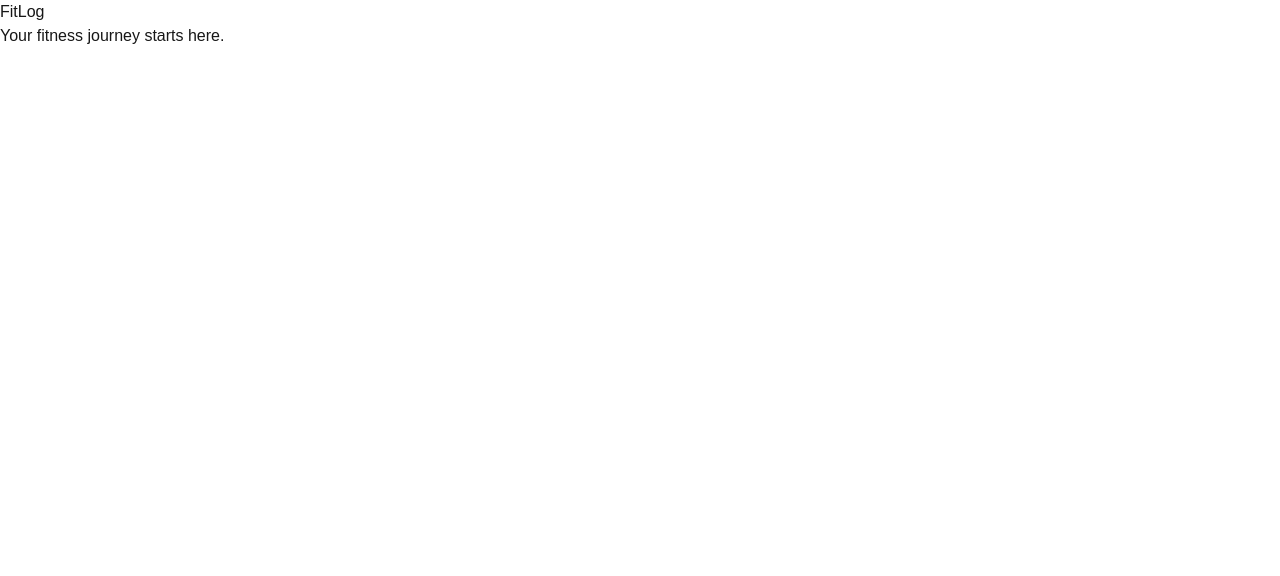
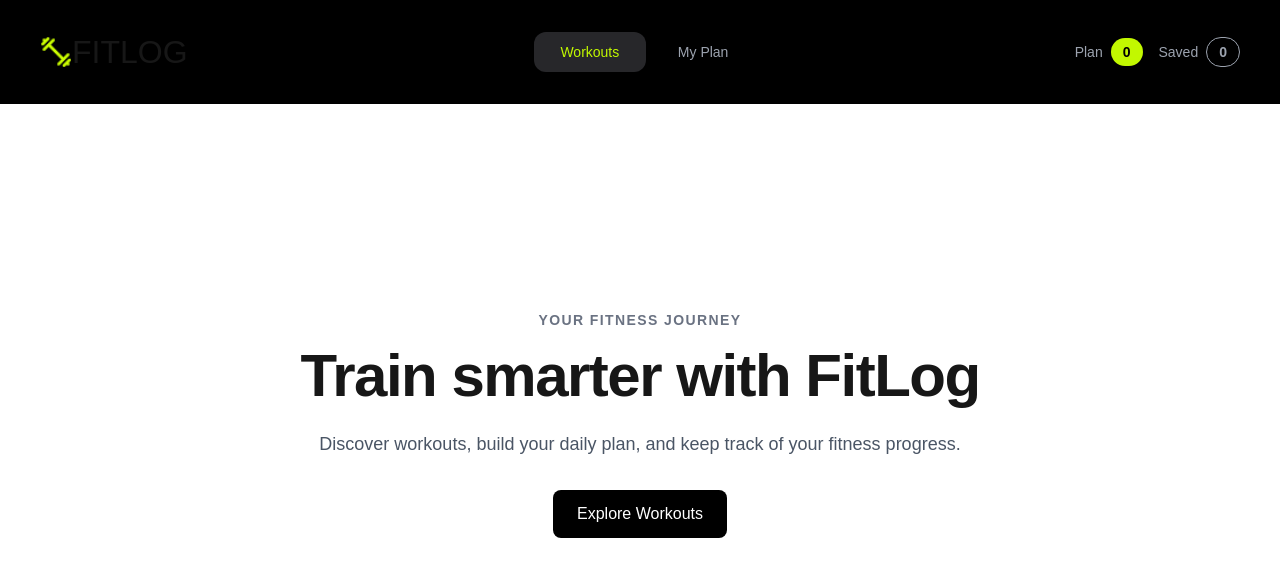
Before and after one commit to ahmedZubaer911/Fit-log, a Next.js app: page / in a window 1280 px wide. Shown: the top 576 px of the page. Built offline with nearby package versions, Linux system fonts and the light colour scheme.

Commit message:
added navbar

```diff
--- a/src/app/layout.tsx
+++ b/src/app/layout.tsx
@@ -1,5 +1,7 @@
 import type { Metadata } from "next";
 import "./globals.css";
+import Navbar from "@/components/navbar";
+
 
 export const metadata: Metadata = {
   title: "Create Next App",
@@ -11,7 +13,9 @@ export default function RootLayout({ children }: LayoutProps<"/">) {
     <html
       lang="en"
     >
-      <body className="min-h-full flex flex-col">{children}</body>
+      <body className="min-h-full flex flex-col">
+        <Navbar />
+        {children}</body>
     </html>
   );
 }
--- a/src/app/page.tsx
+++ b/src/app/page.tsx
@@ -1,4 +1,26 @@
 export default function Home() {
-return ( <main> <h1>FitLog</h1> <p>Your fitness journey starts here.</p> </main>
-);
+  return (
+    <main className="min-h-screen">
+      <section className="flex min-h-[80vh] items-center justify-center px-6">
+        <div className="max-w-3xl text-center">
+          <p className="mb-4 text-sm font-semibold uppercase tracking-widest text-gray-500">
+            Your Fitness Journey
+          </p>
+
+          <h1 className="text-4xl font-bold tracking-tight sm:text-6xl">
+            Train smarter with FitLog
+          </h1>
+
+          <p className="mx-auto mt-6 max-w-2xl text-lg text-gray-600">
+            Discover workouts, build your daily plan, and keep track of your
+            fitness progress.
+          </p>
+
+          <button className="mt-8 rounded-lg bg-black px-6 py-3 font-medium text-white hover:bg-gray-800">
+            Explore Workouts
+          </button>
+        </div>
+      </section>
+    </main>
+  );
 }
--- /dev/null
+++ b/src/components/navbar.tsx
@@ -0,0 +1,56 @@
+import Image from "next/image";
+import Link from "next/link";
+
+export default function Navbar() {
+  return (
+    <header className="bg-black px-4 py-4">
+      <nav className="mx-auto flex max-w-7xl items-center justify-between px-6 py-3">
+        {/* Logo */}
+        <Link href="/" className="flex items-center">
+          <Image
+            src="/logo.png"
+            alt="FitLog"
+            width={120}
+            height={40}
+            className="h-8 w-auto"
+          />
+          <p className="text-[32px]">FITLOG</p>
+        </Link>
+
+        {/* Navigation */}
+        <div className="flex items-center gap-8">
+          <Link
+            href="/workouts"
+            className="text-sm font-medium bg-zinc-800 h-10 w-28 flex justify-center items-center rounded-xl text-[#C2F800] hover:opacity-80"
+          >
+            Workouts
+          </Link>
+
+          <Link
+            href="/my-plan"
+            className="text-sm font-medium text-[#9CA3AF] hover:text-white"
+          >
+            My Plan
+          </Link>
+        </div>
+
+        {/* Status badges */}
+        <div className="flex items-center gap-4">
+          <div className="flex items-center gap-2 text-sm text-[#9CA3AF]">
+            <span>Plan</span>
+            <span className="rounded-full bg-[#C2F800] px-3 py-1 font-semibold text-black">
+              0
+            </span>
+          </div>
+
+          <div className="flex items-center gap-2 text-sm text-[#9CA3AF]">
+            <span>Saved</span>
+            <span className="rounded-full border border-[#9CA3AF] px-3 py-1 font-semibold text-[#9CA3AF]">
+              0
+            </span>
+          </div>
+        </div>
+      </nav>
+    </header>
+  );
+}
```
Also changed, not shown: public/banner.png (added), public/logo.png (added).
